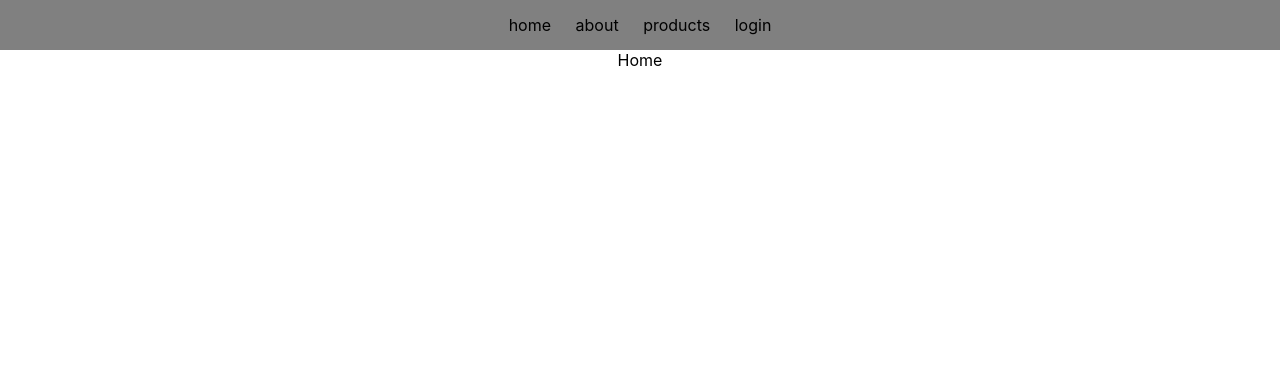
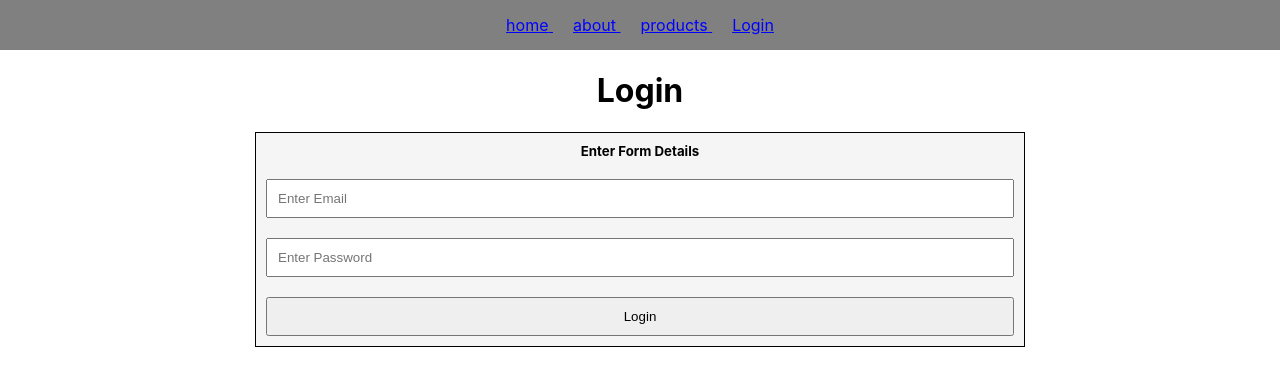
Before and after one commit to Neha-081/weather-app, a React (Create React App) app: page / in a window 1280 px wide. Shown: the top 386 px of the page. Built offline with nearby package versions, Linux system fonts and the light colour scheme.

Commit message:
login and logout

```diff
--- /dev/null
+++ b/src/Components/Logout.jsx
@@ -0,0 +1,14 @@
+import React, { useContext, useEffect } from "react";
+import { AuthContext } from "../context/AuthContext";
+
+
+const Logout=()=>{
+const {handleLogout}=useContext(AuthContext);
+
+useEffect(()=>{
+    handleLogout()
+},[])
+
+    return <h2>User logged out successfully</h2>
+}
+export default Logout
--- a/src/Components/Navbar.jsx
+++ b/src/Components/Navbar.jsx
@@ -1,11 +1,23 @@
-import React from 'react'
-import { Link } from 'react-router-dom'
+import React, { useContext } from 'react'
+import { Link, NavLink } from 'react-router-dom'
+import { AuthContext } from '../context/AuthContext'
 function Navbar() {
+
+
+
+const {token}=useContext(AuthContext);
+const getTitle=()=>{
+    if(token){
+        return ["Logout","/logout"]
+    }
+    return ["Login","/login"]
+
+}
 
 const links=[
     {
         title:"home",
-        to:"/"
+        to:"/home"
     },
     {
         title:"about",
@@ -16,15 +28,17 @@ const links=[
         to:"/products"
     },
     {
-        title:"login",
-        to:"/login"
+        title:getTitle()[0],
+        to:getTitle()[1]
     },
 ]
 
   return (
     <div style={{padding:15,backgroundColor:"gray"}}>
         {links.map(({title,to},index)=>(
-            <Link key={index} to={to} style={{padding:10,textDecoration:"none",color:"black"}}>{title} </Link>
+            <NavLink key={index} to={to} style={({isActive})=>({
+                color:isActive?"red":"blue",padding:10
+            })}>{title} </NavLink>
         ))}
     </div>
   )
--- a/src/Routes/Routes.jsx
+++ b/src/Routes/Routes.jsx
@@ -6,16 +6,20 @@ import Products from '../Pages/Products'
 import { Routes } from 'react-router'
 import Login from '../Components/Login'
 import ProductDetail from '../Pages/ProductDetail'
+import Logout from '../Components/Logout'
 
 function RoutesConatiner() {
   return (
     <div>
         <Routes>
-        <Route path='/' element={<Home/>}/>
+        <Route path='/' element={<Login/>}/>
+        <Route path='/logout' element={<Logout/>}/>
+        <Route path='/home' element={<Home/>}/>
         <Route path='/about' element={<About/>}/>
         <Route path='/products' element={<Products/>}/>
         <Route path='/login' element={<Login/>}/>
         <Route path='/products/:productid' element={<ProductDetail/>}/>
+        <Route path='*' element={<h2>404 not found</h2>}/>
         </Routes>
     </div>
   )
--- a/src/context/AuthContext.jsx
+++ b/src/context/AuthContext.jsx
@@ -23,7 +23,11 @@ const AuthContextProvider=({children})=>{
         .catch(err=>console.log(err))
     }
 
-    const value={isAuth,handleLogin,token}
+    const handleLogout=()=>{
+        setToken("")
+        setIsAuth(false)
+    }
+    const value={isAuth,handleLogin,token,handleLogout}
     return <AuthContext.Provider value={value}>{children}</AuthContext.Provider>
 }
 
```
Also changed, not shown: 1 other file (tests, documents, lock files or other folders).
